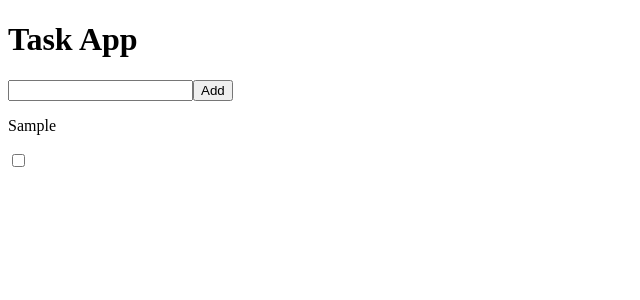
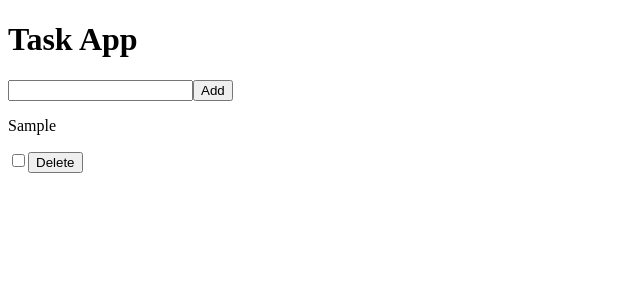
Before and after one commit to JoaoLuixz/task-app, a Vue app: page / in a window 1280 px wide. Both pictures are taken after typing "Sample" into the empty fields and a click on the button "Add". Shown: the top 300 px of the page, without its empty margins (0-640 px from the left). Built offline with nearby package versions, Linux system fonts and the light colour scheme; the HTML template or start-up script is replaced by a standard one.

Commit message:
feat: add delete button to each task

```diff
--- a/src/App.vue
+++ b/src/App.vue
@@ -15,12 +15,16 @@ function toggleTask(taskId: string) {
   const task = tasks.value.find((task) => task.id === taskId)
   if (task) task.isDone = !task.isDone
 }
+
+function deleteTask(taskId: string) {
+  tasks.value = tasks.value.filter((task) => task.id !== taskId)
+}
 </script>
 
 <template>
   <h1>Task App</h1>
   <TaskForm @addTask="addTask" />
-  <TaskList :tasks @toggleTask="toggleTask" />
+  <TaskList :tasks @toggleTask="toggleTask" @deleteTask="deleteTask" />
 </template>
 
 <style scoped></style>
--- a/src/components/TaskList.vue
+++ b/src/components/TaskList.vue
@@ -2,15 +2,20 @@
 import type { Task } from '@/types'
 
 defineProps<{ tasks: Task[] }>()
-const emit = defineEmits<{ toggleTask: [taskId: string] }>()
+const emit = defineEmits<{ toggleTask: [taskId: string]; deleteTask: [taskId: string] }>()
 
 function toggleTask(taskId: string) {
   emit('toggleTask', taskId)
+}
+
+function handleTaskDeletion(taskId: string) {
+  emit('deleteTask', taskId)
 }
 </script>
 <template>
   <div v-for="task in tasks" :key="task.id">
     <p>{{ task.content }}</p>
     <input type="checkbox" @click="toggleTask(task.id)" :checked="task.isDone" />
+    <button @click="handleTaskDeletion(task.id)">Delete</button>
   </div>
 </template>
```
